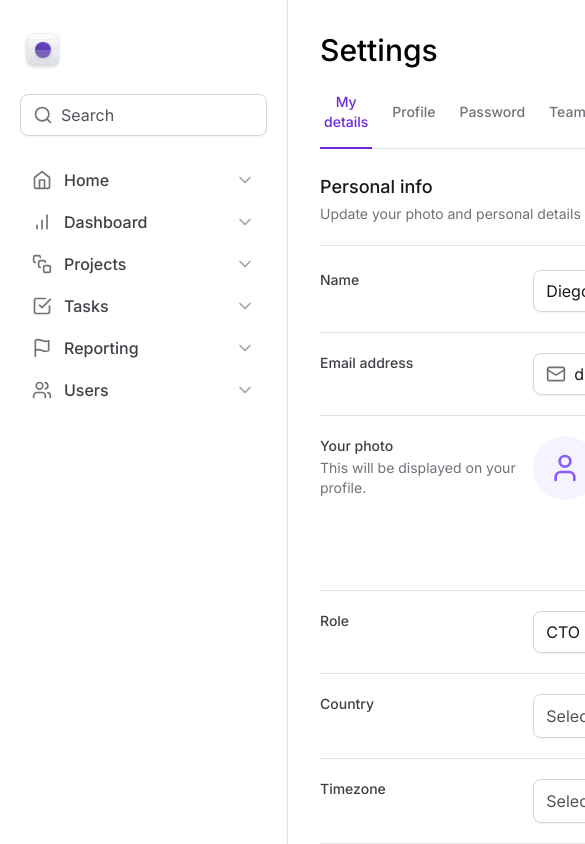
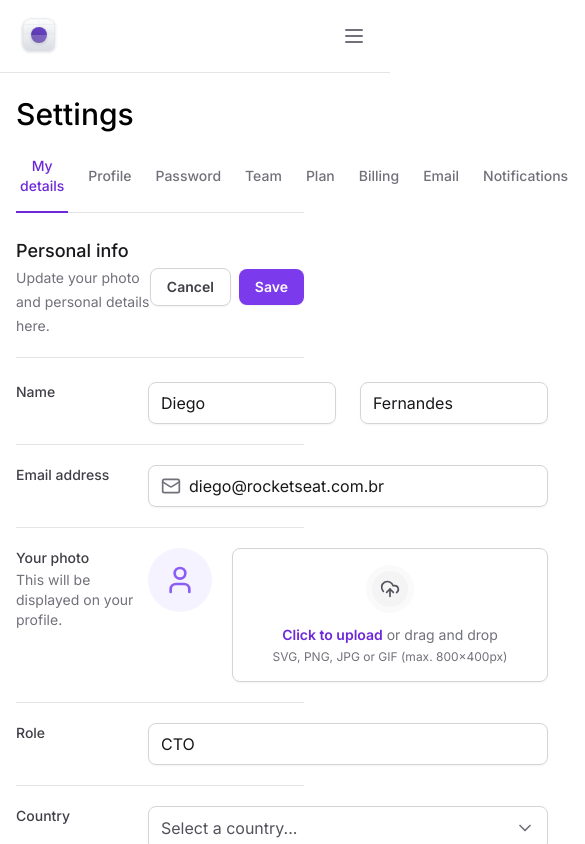
Before and after one commit to matheus-neves/tailwind-next, a Next.js app: page / in a window 390 px wide. Shown: the top 844 px of the page, 585 px wide, since content can reach past the window. Built offline with nearby package versions, Linux system fonts and the light colour scheme.

Commit message:
feat: apply responsiveness to the sidebar

```diff
--- a/package.json
+++ b/package.json
@@ -10,6 +10,7 @@
   },
   "dependencies": {
     "@formkit/auto-animate": "^0.8.0",
+    "@radix-ui/react-collapsible": "^1.0.3",
     "@radix-ui/react-select": "^2.0.0",
     "@radix-ui/react-tabs": "^1.0.4",
     "framer-motion": "^10.16.4",
--- a/src/app/layout.tsx
+++ b/src/app/layout.tsx
@@ -20,7 +20,9 @@
       <body className={inter.className}>
         <div className="grid min-h-screen grid-cols-app">
           <Sidebar />
-          <main className="px-8 pb-12 pt-8">{children}</main>
+          <main className="px-4 pb-12 pt-24 lg:col-start-2 lg:px-8 lg:pb-12 lg:pt-8">
+            {children}
+          </main>
         </div>
       </body>
     </html>
--- a/src/components/Siderbar/index.tsx
+++ b/src/components/Siderbar/index.tsx
@@ -1,3 +1,5 @@
+'use client'
+
 import {
   Search,
   BarChart,
@@ -8,18 +10,32 @@
   Users,
   LifeBuoy,
   Cog,
+  Menu,
 } from 'lucide-react'
 import { Logo } from './Logo'
 import { NavItem } from './NavItem'
 import { UsedSpaceWidget } from './UsedSpaceWidget'
 import { Profile } from './Profile'
 import Input from '../Input'
+import * as Collapsible from '@radix-ui/react-collapsible'
+import { Button } from '../Button'
 
 export function Sidebar() {
   return (
-    <aside className="flex flex-col gap-6 border-r border-zinc-200 px-5 py-8">
+    <Collapsible.Root className="fixed left-0 right-0 top-0 z-20 flex flex-col gap-6 border-b border-zinc-200 bg-white p-4 data-[state=open]:bottom-0 lg:right-auto lg:w-80 lg:border-r lg:px-5 lg:py-8 lg:data-[state=closed]:bottom-0">
+      <div className="flex items-center justify-between">
         <Logo />
+        <Collapsible.Trigger asChild className="lg:hidden">
+          <Button variant="ghost">
+            <Menu className="h-6 w-6" />
+          </Button>
+        </Collapsible.Trigger>
+      </div>
 
+      <Collapsible.Content
+        forceMount
+        className="flex flex-1 flex-col gap-6 data-[state=closed]:hidden lg:data-[state=closed]:flex"
+      >
         <Input.Root>
           <Input.Prefix>
             <Search className="h-5 w-5 text-zinc-500" />
@@ -48,6 +64,7 @@
 
           <Profile />
         </div>
-    </aside>
+      </Collapsible.Content>
+    </Collapsible.Root>
   )
 }
```
Also changed, not shown: 1 other file (tests, documents, lock files or other folders). Lines whose indentation alone changed are shown as unchanged.
